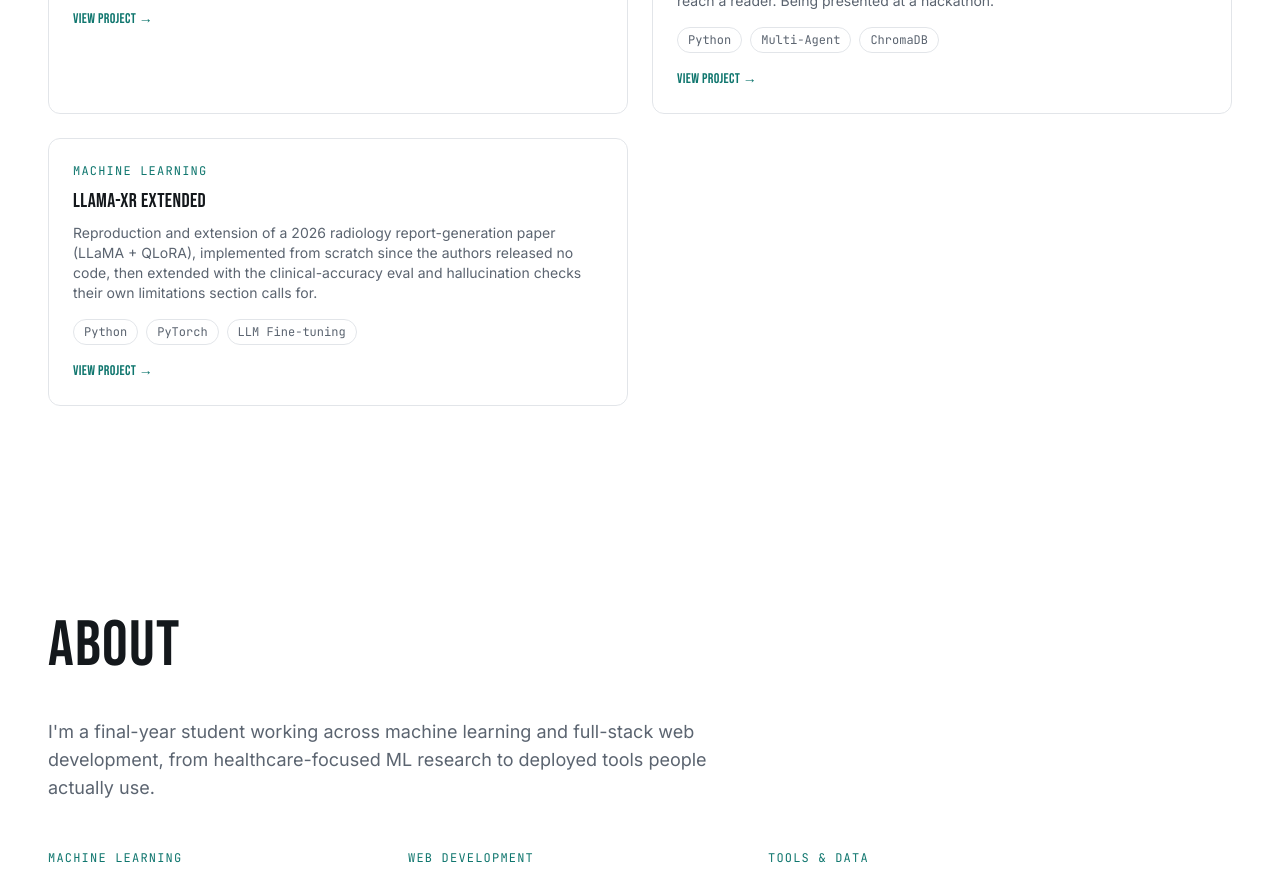
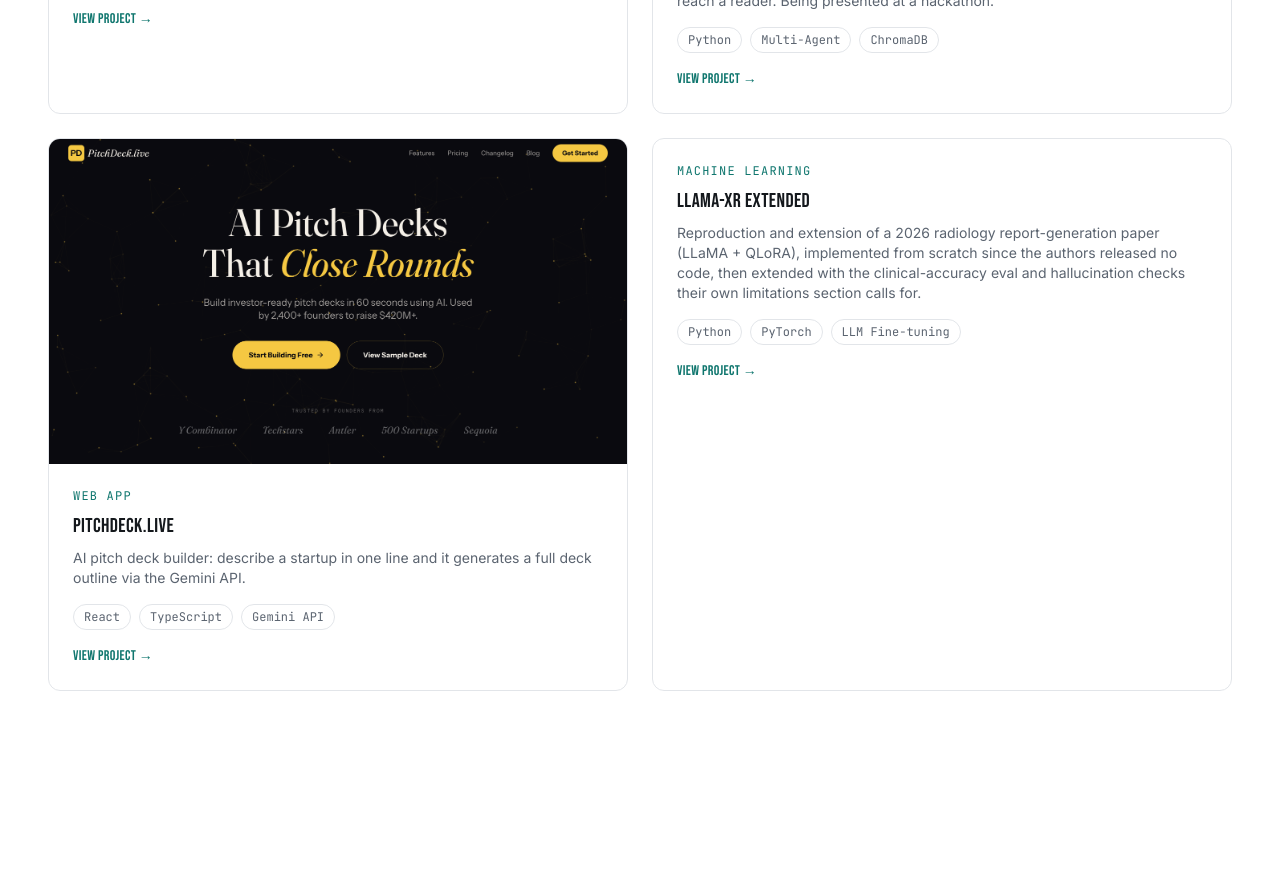
Before and after one commit to shawalkhan09/portfolio, a Next.js app: page / in a window 1280 px wide. Shown: the part 2040-2917 px from the top of the page. Built offline with nearby package versions, Linux system fonts and the light colour scheme; no server answers.

Commit message:
Add PitchDeck.live to Work grid

```diff
--- a/src/data/projects.ts
+++ b/src/data/projects.ts
@@ -63,6 +63,21 @@
     linkLabel: "View project",
   },
   {
+    id: "pitchdeck-live",
+    category: "Web App",
+    title: "PitchDeck.live",
+    description:
+      "AI pitch deck builder: describe a startup in one line and it generates a full deck outline via the Gemini API.",
+    stackTags: ["React", "TypeScript", "Gemini API"],
+    media: {
+      type: "image",
+      src: "/hero/pitchdeck-live.png",
+      fallbackImage: "/hero/pitchdeck-live.png",
+    },
+    href: "https://pitchdeck-live-plum.vercel.app",
+    linkLabel: "View project",
+  },
+  {
     id: "llama-xr-extended",
     category: "Machine Learning",
     title: "LLaMA-XR Extended",
```
Also changed, not shown: public/hero/pitchdeck-live.png (added).
